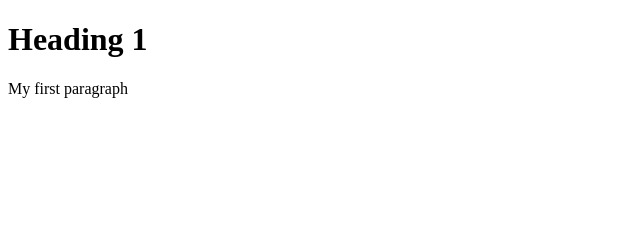
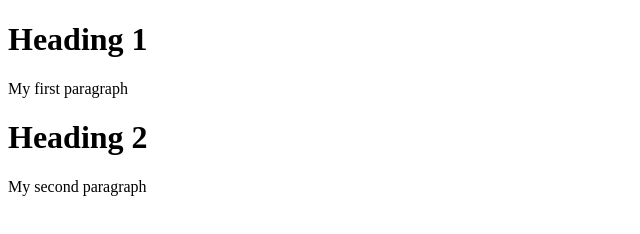
Before and after one commit to aerm0001/3179-testrepo, a plain HTML site: page index.html in a window 1280 px wide. Shown: the whole page, without its empty margins (0-640 px from the left). Drawn offline with Linux system fonts and the light colour scheme.

Commit message:
Add files via upload

```diff
--- a/index.html
+++ b/index.html
@@ -7,4 +7,7 @@
     <body>
         <h1>Heading 1</h1>
         <p>My first paragraph</p>
+
+        <h1>Heading 2</h1>
+        <p>My second paragraph</p>
     </body>
```
